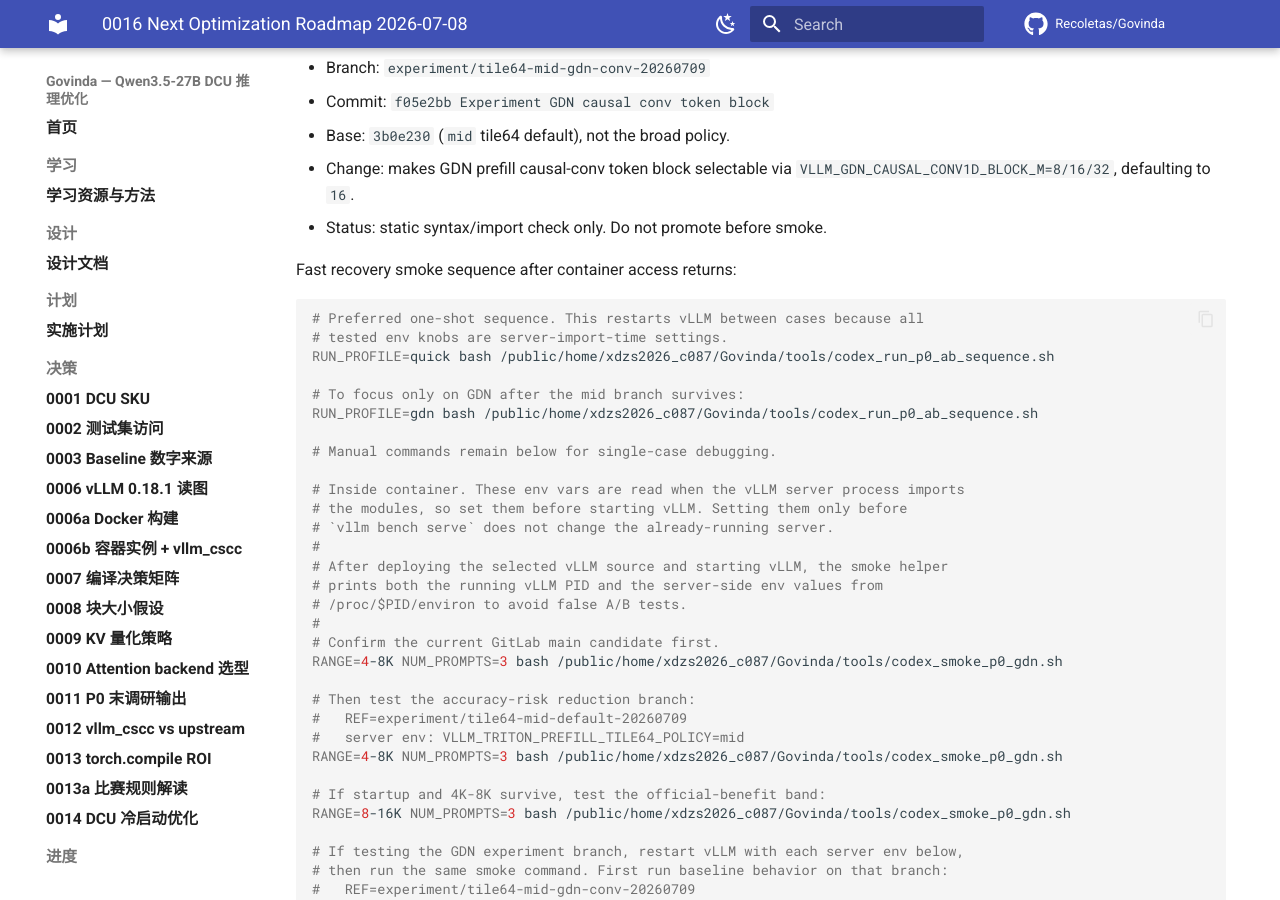
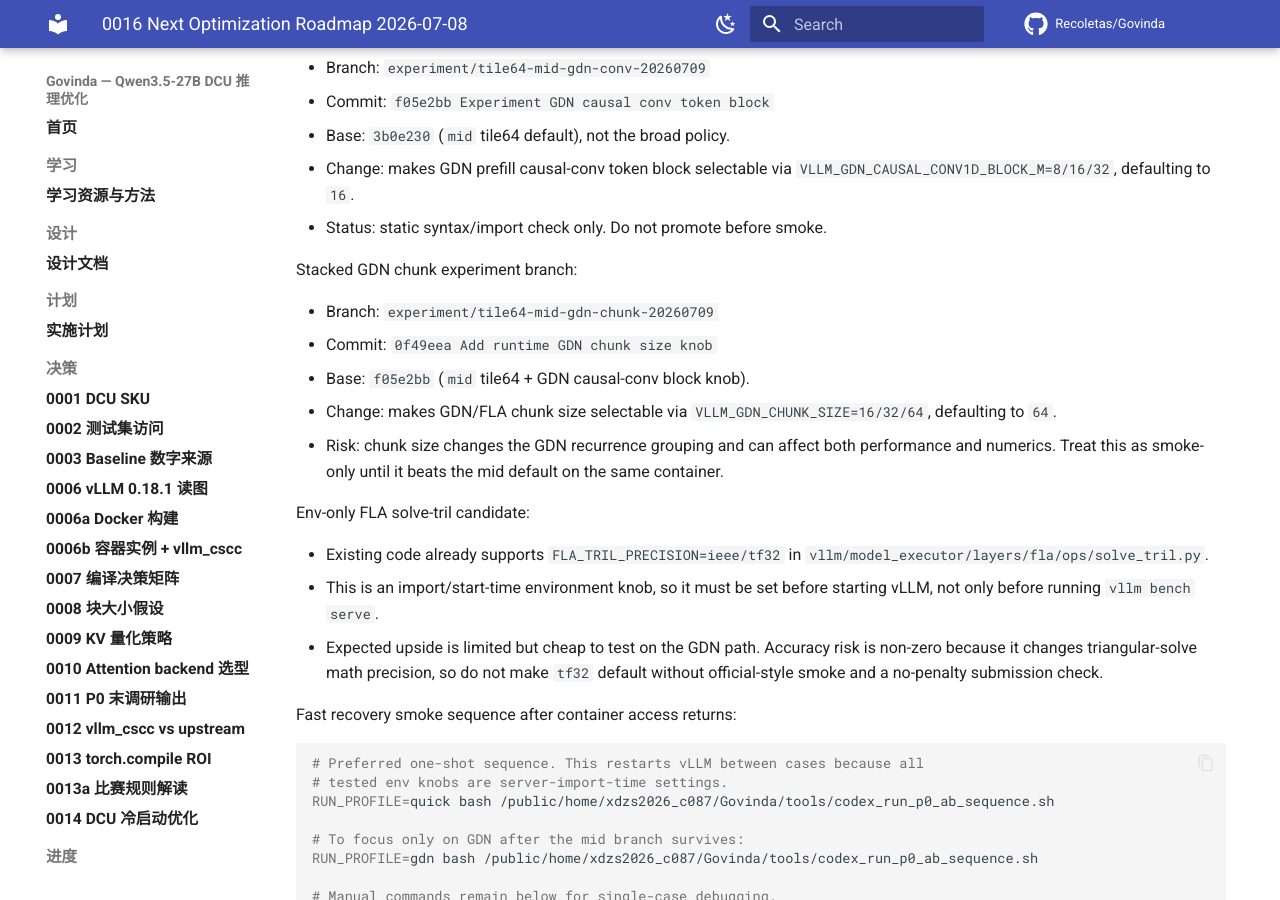
Before and after one commit to Recoletas/Govinda, an MkDocs documentation site: the page built from docs/decisions/0016-next-optimization-roadmap-2026-07-08.md, in a window 1280 px wide and 900 px high, scrolled down 9159 px. Built offline with MkDocs 1.6.1 and Material for MkDocs 9.7.7, drawn with Linux system fonts in a browser that asks for light colours; comment, search, counter and statistics services are not loaded.

Commit message:
Add FLA precision to P0 smoke tooling

````diff
--- a/docs/decisions/0016-next-optimization-roadmap-2026-07-08.md
+++ b/docs/decisions/0016-next-optimization-roadmap-2026-07-08.md
@@ -362,6 +362,27 @@ Stacked GDN experiment branch:
   `VLLM_GDN_CAUSAL_CONV1D_BLOCK_M=8/16/32`, defaulting to `16`.
 - Status: static syntax/import check only. Do not promote before smoke.
 
+Stacked GDN chunk experiment branch:
+
+- Branch: `experiment/tile64-mid-gdn-chunk-20260709`
+- Commit: `0f49eea Add runtime GDN chunk size knob`
+- Base: `f05e2bb` (`mid` tile64 + GDN causal-conv block knob).
+- Change: makes GDN/FLA chunk size selectable via
+  `VLLM_GDN_CHUNK_SIZE=16/32/64`, defaulting to `64`.
+- Risk: chunk size changes the GDN recurrence grouping and can affect both
+  performance and numerics. Treat this as smoke-only until it beats the mid
+  default on the same container.
+
+Env-only FLA solve-tril candidate:
+
+- Existing code already supports `FLA_TRIL_PRECISION=ieee/tf32` in
+  `vllm/model_executor/layers/fla/ops/solve_tril.py`.
+- This is an import/start-time environment knob, so it must be set before
+  starting vLLM, not only before running `vllm bench serve`.
+- Expected upside is limited but cheap to test on the GDN path. Accuracy risk is
+  non-zero because it changes triangular-solve math precision, so do not make
+  `tf32` default without official-style smoke and a no-penalty submission check.
+
 Fast recovery smoke sequence after container access returns:
 
 ```bash
````
Also changed, not shown: 4 other files.
